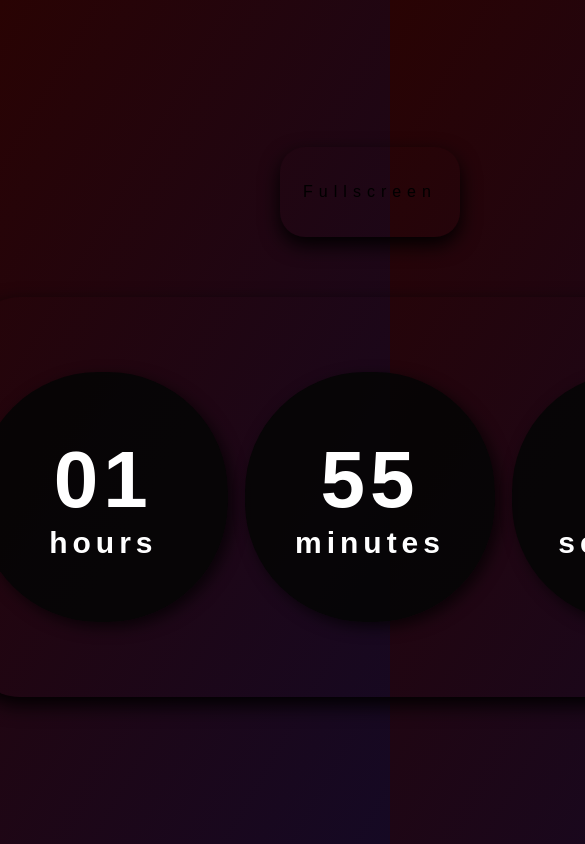
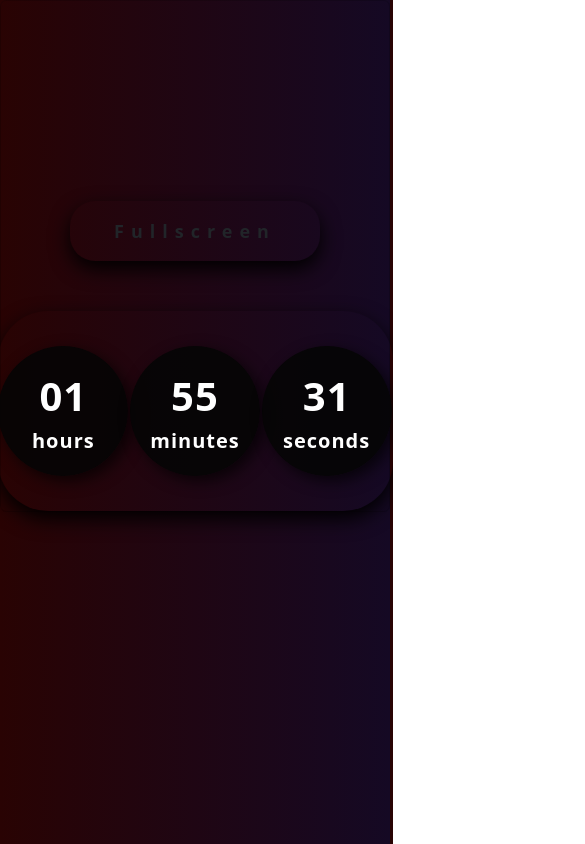
Before and after one commit to rocha-henrique/Relogio-Digital, a plain HTML site: page index.html in a window 390 px wide. Shown: the top 844 px of the page, 585 px wide, since content can reach past the window. Drawn offline with nearby package versions, Linux system fonts and the light colour scheme; a web font is replaced by a local one.

Commit message:
Align-Items Center. EM

```diff
--- a/index.html
+++ b/index.html
@@ -4,11 +4,13 @@
     <meta charset="UTF-8">
     <meta http-equiv="X-UA-Compatible" content="IE=edge">
     <meta name="viewport" content="width=device-width, initial-scale=1.0">
-    <link rel="stylesheet" href="style.css">
+    <link rel="stylesheet" href="./src/style.css">
+    <!-- CSS only -->
+    <link href="https://cdn.jsdelivr.net/npm/bootstrap@5.2.0-beta1/dist/css/bootstrap.min.css" rel="stylesheet" integrity="sha384-0evHe/X+R7YkIZDRvuzKMRqM+OrBnVFBL6DOitfPri4tjfHxaWutUpFmBp4vmVor" crossorigin="anonymous">
     <title>Relógio digital</title>
 </head>
 
-<body>
+<body class="card">
     <div id ="fullscreen">
         <span class="full">Fullscreen</span>
     </div>
@@ -28,5 +30,5 @@
     </div>
 </body>
 
-<script src="script.js"></script>
+<script src="./src/script.js"></script>
 </html>
--- /dev/null
+++ b/src/style.css
@@ -0,0 +1,133 @@
+@media screen and (min-width: 901px) {
+  @import url('https://fonts.googleapis.com/css2?family=Kdam+Thmor+Pro&display=swap');
+  * {
+    font-family: 'Kdam Thmor Pro', sans-serif;
+    padding: 0;
+    margin: 0;
+  }
+
+  body {
+    background: linear-gradient(100deg, #290303, #150924);
+    justify-content: center;
+    flex-direction: column;
+    align-items: center;
+    display: flex;
+  }
+
+  #fullscreen {
+    box-shadow: 0px 8px 20px rgba(0, 0, 0, 5);
+    justify-content: space-around;
+    background: transparent;
+    margin-top: 30px;
+    border-radius: 25px;
+    align-items: center;
+    letter-spacing: 6px;
+    cursor: pointer;
+    display: flex;
+    height: 90px;
+    width: 180px;
+  }
+
+  #watch {
+    box-shadow: 0px 8px 20px rgba(0, 0, 0, 5);
+    justify-content: space-around;
+    background: transparent;
+    border-radius: 50px;
+    align-items: center;
+    margin-top: 60px;
+    display: flex;
+    height: 400px;
+    width: 800px;
+  }
+
+  #watch div {
+    box-shadow: 5px 5px 15px rgba(0, 0, 0, 0.7);
+    background: rgba(5, 5, 5, 0.9);
+    justify-content: center;
+    flex-direction: column;
+    border-radius: 120px;
+    align-items: center;
+    letter-spacing: 5px;
+    height: 250px;
+    width: 250px;
+    display: flex;
+    color: #fff;
+  }
+
+  #watch span {
+    font-weight: bolder;
+    font-size: 80px;
+  }
+
+  #watch span.time {
+    font-size: 30px;
+  }
+}
+
+@media screen and (max-width: 900px) {
+  * {
+    padding: 0;
+    margin: 0;
+  }
+
+  body {
+    background: linear-gradient(90deg, #290303, #150924);
+    justify-content: center;
+    flex-direction: column;
+    align-items: center;
+    display: flex;
+    max-width: 900px;
+    max-height: 900px;
+  }
+
+  #fullscreen {
+    box-shadow: 0px 8px 20px rgba(0, 0, 0, 5);
+    justify-content: space-around;
+    background: transparent;
+    font-size: large;
+    border-radius: 25px;
+    align-items: center;
+    letter-spacing: 7px;
+    margin-top: 200px;
+    font-weight: 600;
+    cursor: pointer;
+    display: flex;
+    height: 60px;
+    width: 250px;
+  }
+
+  #watch {
+    box-shadow: 0px 8px 20px rgba(0, 0, 0, 5);
+    justify-content: space-around;
+    margin-top: 50px;
+    background: transparent;
+    border-radius: 50px;
+    align-items: center;
+    display: flex;
+    height: 200px;
+    width: 395px;
+  }
+
+  #watch div {
+    box-shadow: 5px 5px 15px rgba(0, 0, 0, 0.7);
+    background: rgba(5, 5, 5, 0.9);
+    justify-content: center;
+    flex-direction: column;
+    border-radius: 100px;
+    align-items: center;
+    letter-spacing: 1px;
+    height: 130px;
+    width: 130px;
+    display: flex;
+    color: #fff;
+  }
+
+  #watch span {
+    font-weight: bolder;
+    font-size: 40px;
+  }
+
+  #watch span.time {
+    font-size: 20px;
+    }
+}
--- a/style.css
+++ /dev/null
@@ -1,67 +0,0 @@
-@import url('https://fonts.googleapis.com/css2?family=Kdam+Thmor+Pro&display=swap');
-
-* {
-  font-family: 'Kdam Thmor Pro', sans-serif;
-  padding: 0;
-  margin: 0;
-}
-
-#fullscreen {
-  box-shadow: 0px 8px 20px rgba(0, 0, 0, 5);
-  justify-content: space-around;
-  background: transparent;
-  border-radius: 25px;
-  align-items: center;
-  margin-left: 350px;
-  margin-left: 350px;
-  letter-spacing: 6px;
-  cursor: pointer;
-  display: flex;
-  height: 90px;
-  width: 180px;
-}
-
-body {
-  background: linear-gradient(120deg, #290303, #150924);
-  justify-content: center;
-  flex-direction: column;
-  align-items: center;
-  height: 100vh;
-  display: flex;
-}
-
-#watch {
-  box-shadow: 0px 8px 20px rgba(0, 0, 0, 5);
-  justify-content: space-around;
-  background: transparent;
-  border-radius: 50px;
-  align-items: center;
-  margin-left: 350px;
-  margin-top: 60px;
-  display: flex;
-  height: 400px;
-  width: 800px;
-}
-
-#watch div {
-  box-shadow: 5px 5px 15px rgba(0, 0, 0, 0.7);
-  background: rgba(5, 5, 5, 0.9);
-  justify-content: center;
-  flex-direction: column;
-  border-radius: 120px;
-  align-items: center;
-  letter-spacing: 5px;
-  height: 250px;
-  width: 250px;
-  display: flex;
-  color: #fff;
-}
-
-#watch span {
-  font-weight: bolder;
-  font-size: 80px;
-}
-
-#watch span.time {
-font-size: 30px;
-}
```
Also changed, not shown: src/script.js (renamed from script.js).
